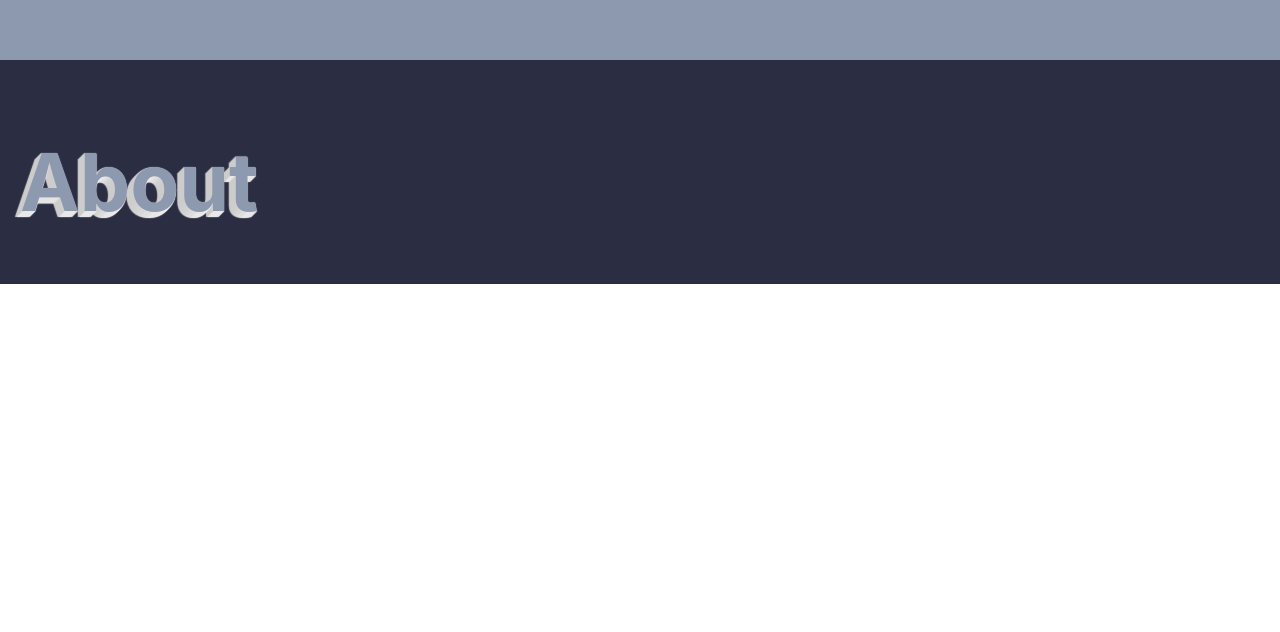
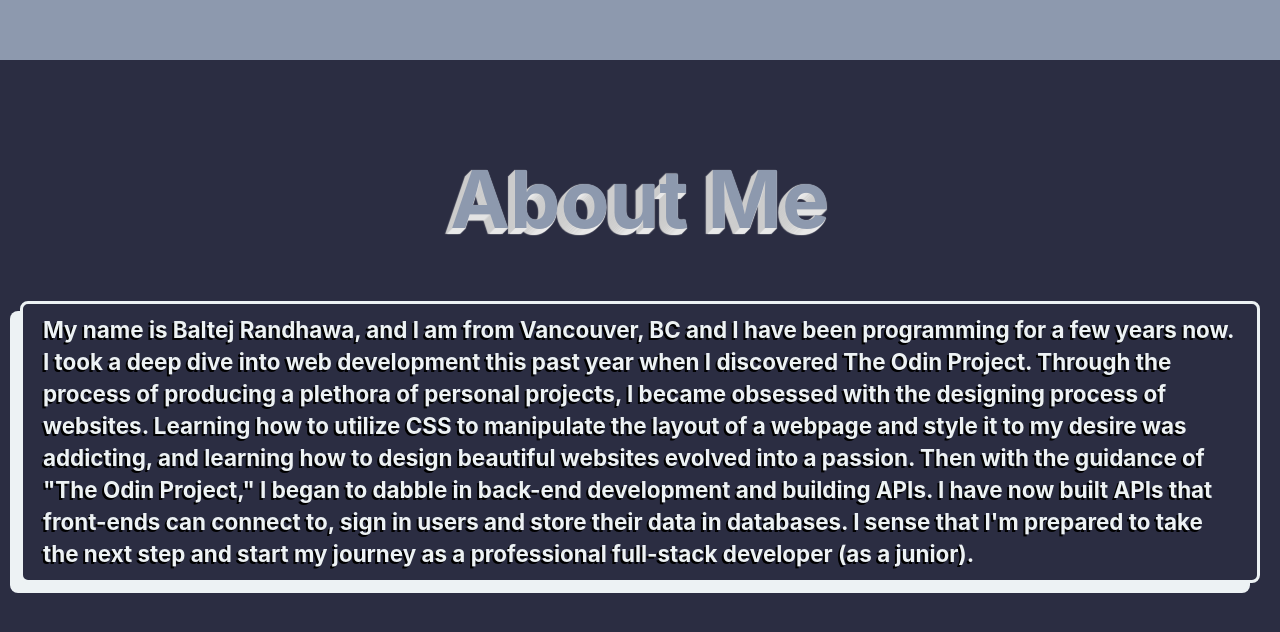
Before and after one commit to brandhawa99/project_portfolio, a React (Create React App) app: page / in a window 1280 px wide. Shown: the part 822-1454 px from the top of the page. Before the commit the page ends 1106 px from the top, so only its background shows below. Built offline with nearby package versions, Linux system fonts and the light colour scheme; the HTML template or start-up script is replaced by a standard one; a web font is replaced by a local one.

Commit message:
created about component

```diff
--- a/src/components/About/About.js
+++ b/src/components/About/About.js
@@ -1,19 +1,15 @@
 import React from 'react';
 import styles from './About.module.css';
+import HeaderText from '../HeaderText/HeaderText';
 
 const About = () =>{
-
   return(
-    <>
-    <div id="about" className={styles.mainContainer}>
-      <h1 className={styles.backgroundText}>
-        About
-      </h1>
-    </div>
-    <div className={styles.content}>
-
-    </div>
-    </>
+      <div id="about" className={styles.mainContainer}>
+        <HeaderText text="About Me" />
+        <div className={styles.text}>
+          My name is Baltej Randhawa, and I am from Vancouver, BC and I have been programming for a few years now. I took a deep dive into web development this past year when I discovered The Odin Project. Through the process of producing a plethora of personal projects, I became obsessed with the designing process of websites. Learning how to utilize CSS to manipulate the layout of a webpage and style it to my desire was addicting, and learning how to design beautiful websites evolved into a passion. Then with the guidance of  "The Odin Project," I began to dabble in back-end development and building APIs. I have now built APIs that front-ends can connect to, sign in users and store their data in databases. I sense that I'm prepared to take the next step and start my journey as a professional full-stack developer <span>(as a junior)</span>.
+        </div>
+      </div>
   );
 };
 
--- a/src/components/About/About.module.css
+++ b/src/components/About/About.module.css
@@ -1,18 +1,26 @@
 .mainContainer{
+  display: flex;
+  flex-direction: column;
+  justify-content: center;
+  align-items: center;
   color: var(--secondary);
+  padding: 0 20px;
+  background-color: var(--Primary);
+  padding-bottom: 30px;
+  text-align: center;
+  min-height: 70vh;
 }
 
-.backgroundText{
-
-  padding-top: 20px;
-  padding-left: 20px;
-  font-size: 5rem;
-  text-shadow:
-  -1px 0px 1px #ccc, -0px 1px 1px #eee,
-  -2px 1px 1px #ccc, -1px 2px 1px #eee,
-  -3px 2px 1px #ccc, -2px 3px 1px #eee,
-  -4px 3px 1px #ccc, -3px 4px 1px #eee,
-  -5px 4px 1px #ccc, -4px 5px 1px #eee,
-  -6px 5px 1px #ccc, -5px 6px 1px #eee,
-  -7px 6px 1px #ccc;
+.text{
+  color: var(--accent);
+  line-height: 32px;
+  border: 3px var(--accent) solid;
+  background-color: var(--primary);
+  text-shadow: -2px 2px black;
+  padding: 10px 20px;
+  text-align: left;
+  font-weight: bold;
+  border-radius: .5rem;
+  box-shadow: -10px 10px var(--accent) ;
+  font-size: 1.4rem;
 }
```
